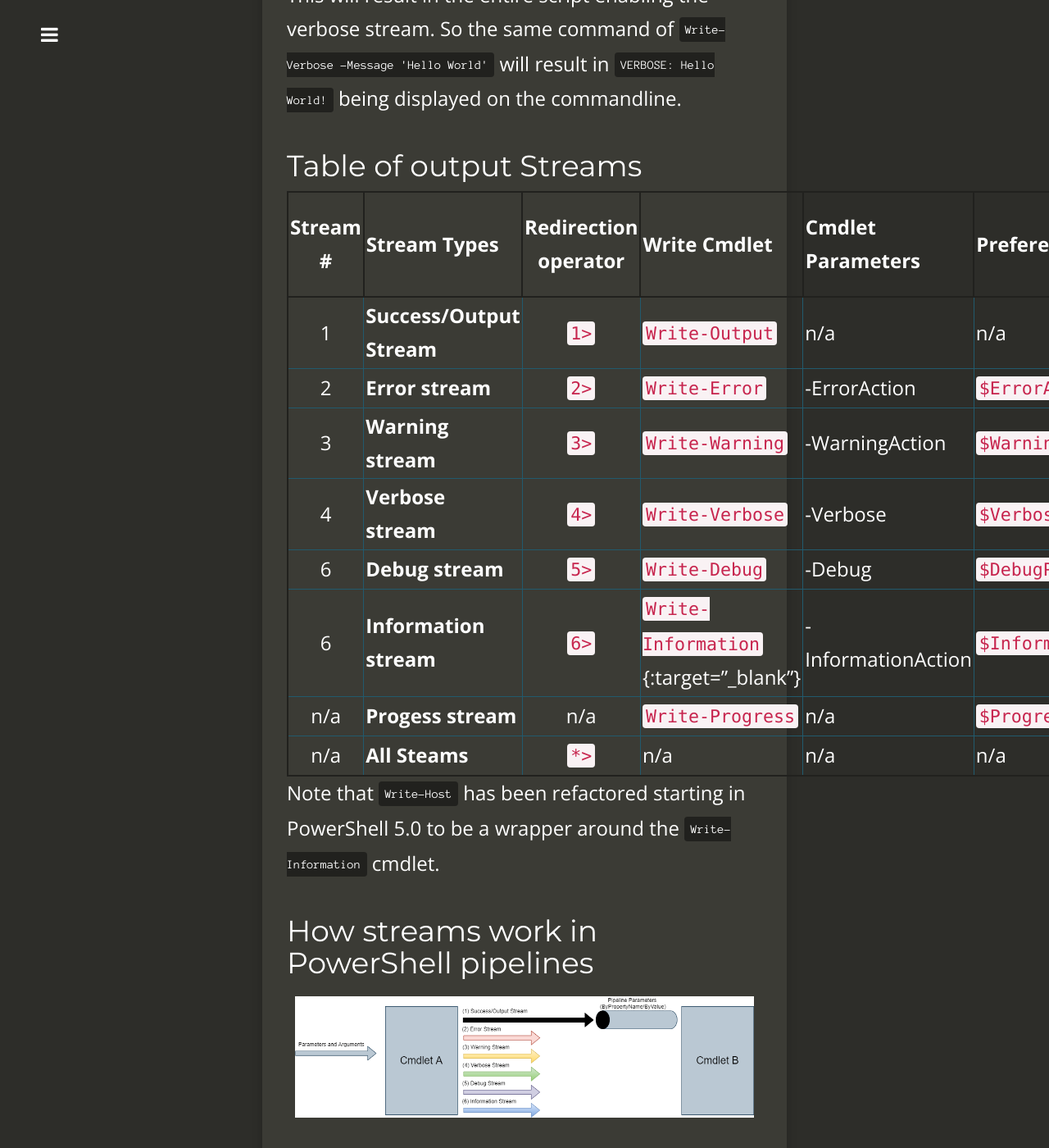
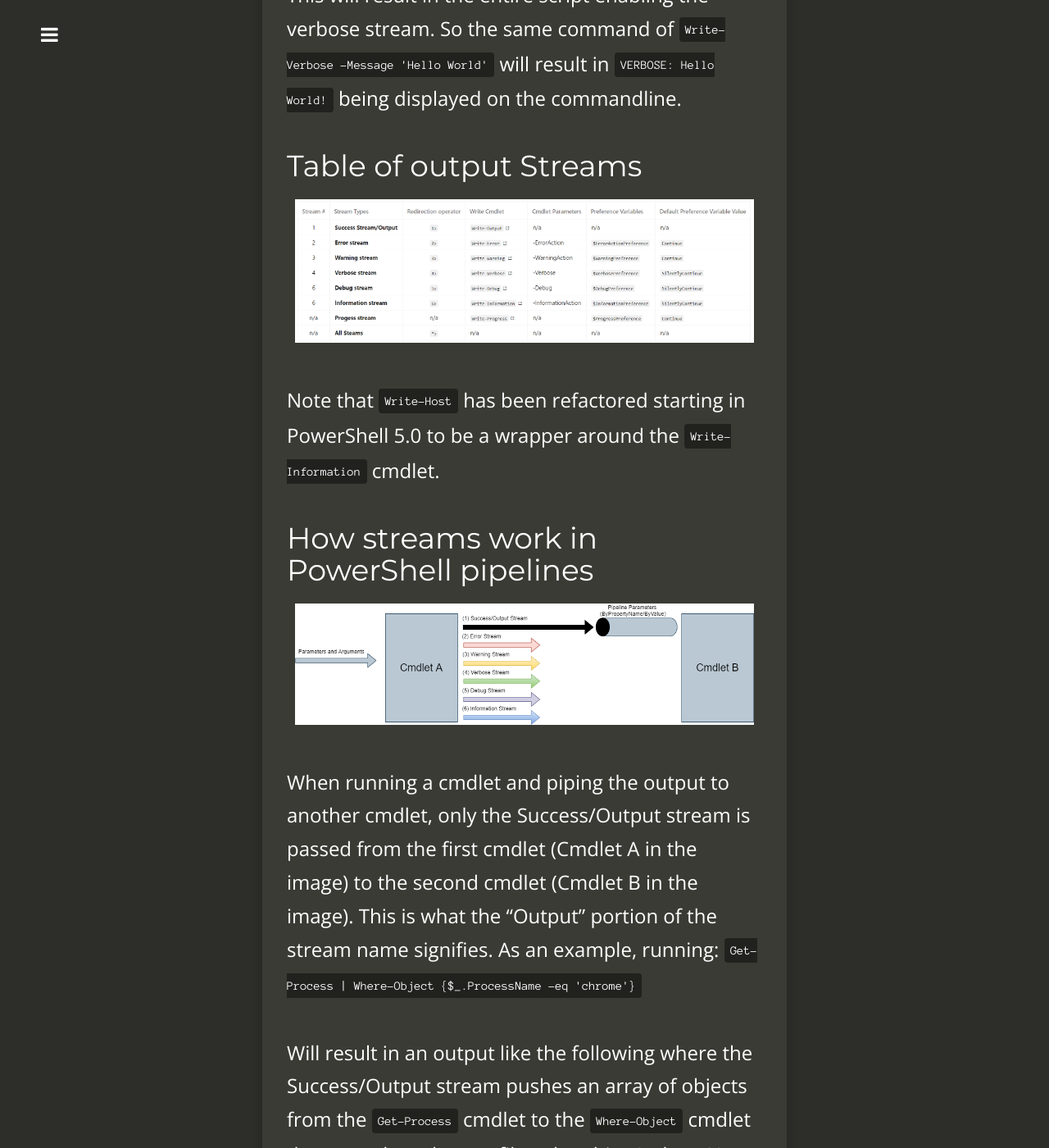
Before and after one commit to GitMje/gitmje.github.io, a Jekyll site: the page built from _posts/2021-04-27-powershell-streams.md, in a window 1280 px wide and 1400 px high, scrolled down 1937 px. Shown: the whole window at 82% size. Built offline with Jekyll 4.4.1, drawn with Linux system fonts in a browser that asks for light colours; nearby versions of some CDN libraries; some of the changed text lies outside the part shown.

Commit message:
Fix table

```diff
--- a/_posts/2021-04-27-powershell-streams.md
+++ b/_posts/2021-04-27-powershell-streams.md
@@ -25,16 +25,7 @@ So running a command like `Write-Verbose -Message 'Hello World!'` results in no
 
 ## Table of output Streams
 
-| Stream # | Stream Types | Redirection operator | Write Cmdlet |Cmdlet Parameters | Preference Variables | Default Preference Variable Value |
-|:-:|:--|:-:|--|--|--|--|
-| 1 | **Success/Output Stream** | `1>` |[`Write-Output`](https://docs.microsoft.com/en-us/powershell/module/microsoft.powershell.utility/write-output){:target="_blank"} | n/a | n/a | n/a |
-| 2 | **Error stream** | `2>` | [`Write-Error`](https://docs.microsoft.com/en-us/powershell/module/microsoft.powershell.utility/write-error){:target="_blank"} | -ErrorAction | `$ErrorActionPreference` | `Continue` |
-| 3 | **Warning stream** | `3>` | [`Write-Warning`](https://docs.microsoft.com/en-us/powershell/module/microsoft.powershell.utility/write-warning){:target="_blank"} | -WarningAction | `$WarningPreference` | `Continue` |
-| 4 | **Verbose stream** | `4>` | [`Write-Verbose`](https://docs.microsoft.com/en-us/powershell/module/microsoft.powershell.utility/write-verbose){:target="_blank"} | -Verbose | `$VerbosePreference` | `SilentlyContinue` |
-| 6 | **Debug stream** | `5>` | [`Write-Debug`](https://docs.microsoft.com/en-us/powershell/module/microsoft.powershell.utility/write-debug){:target="_blank"} | -Debug| `$DebugPreference` | `SilentlyContinue` |
-| 6 | **Information stream** | `6>` | [`Write-Information`](https://docs.microsoft.com/en-us/powershell/module/microsoft.powershell.utility/write-information) {:target="_blank"} | -InformationAction | `$InformationPreference` | `SilentlyContinue` |
-| n/a | **Progess stream** | n/a | [`Write-Progress`](https://docs.microsoft.com/en-us/powershell/module/microsoft.powershell.utility/write-progress){:target="_blank"} |  n/a |`$ProgressPreference` | `Continue` |
-| n/a | **All Steams** | `*>` | n/a | n/a | n/a | n/a |
+![pipeline](/assets/2021-04-28-powershell-streams/1_1.png)
 
 Note that [`Write-Host`](https://docs.microsoft.com/en-us/powershell/module/microsoft.powershell.utility/write-host){:target="_blank"} has been refactored starting in PowerShell 5.0 to be a wrapper around the `Write-Information` cmdlet.
 
```
Also changed, not shown: assets/2021-04-28-powershell-streams/1_1.png (added).
